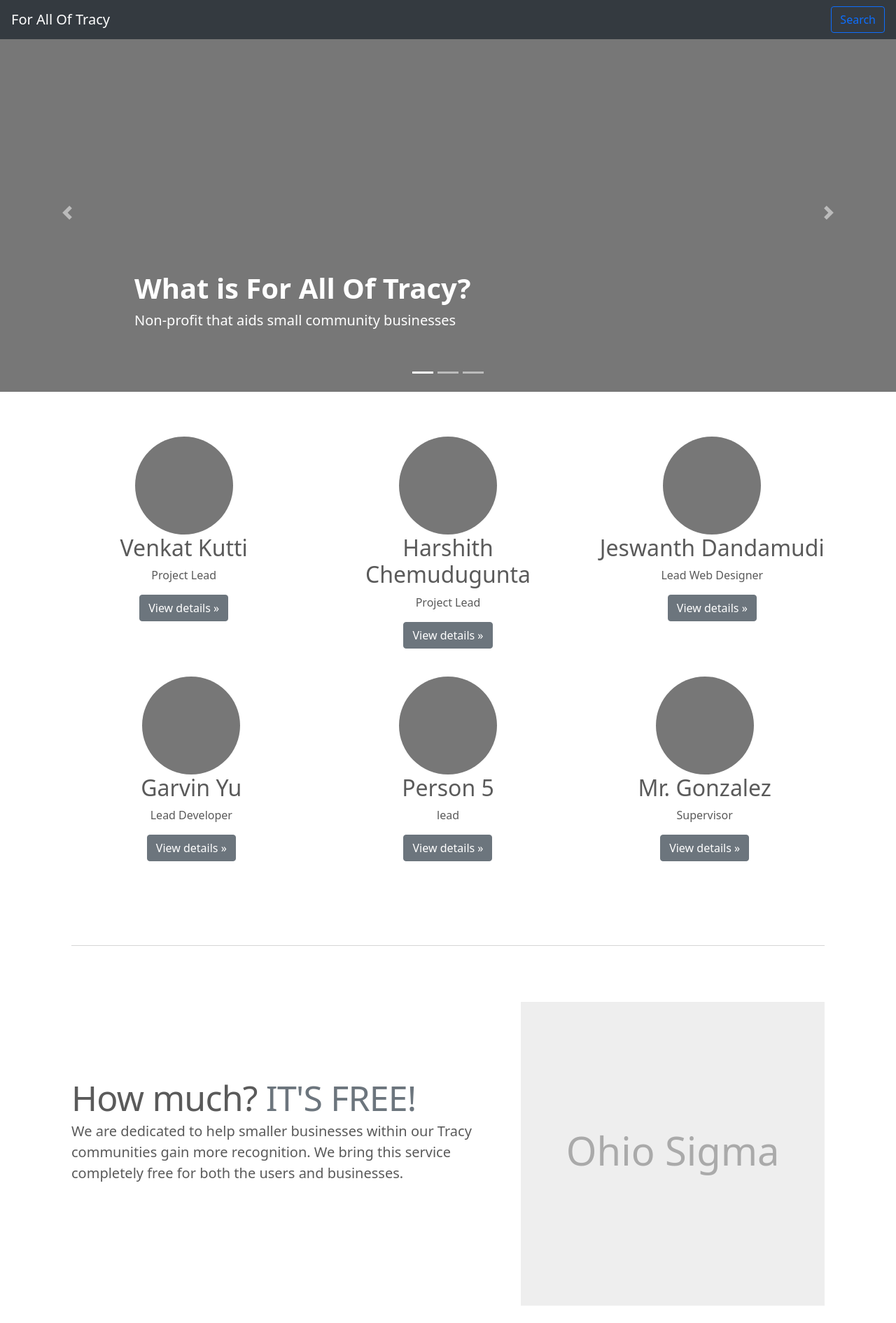
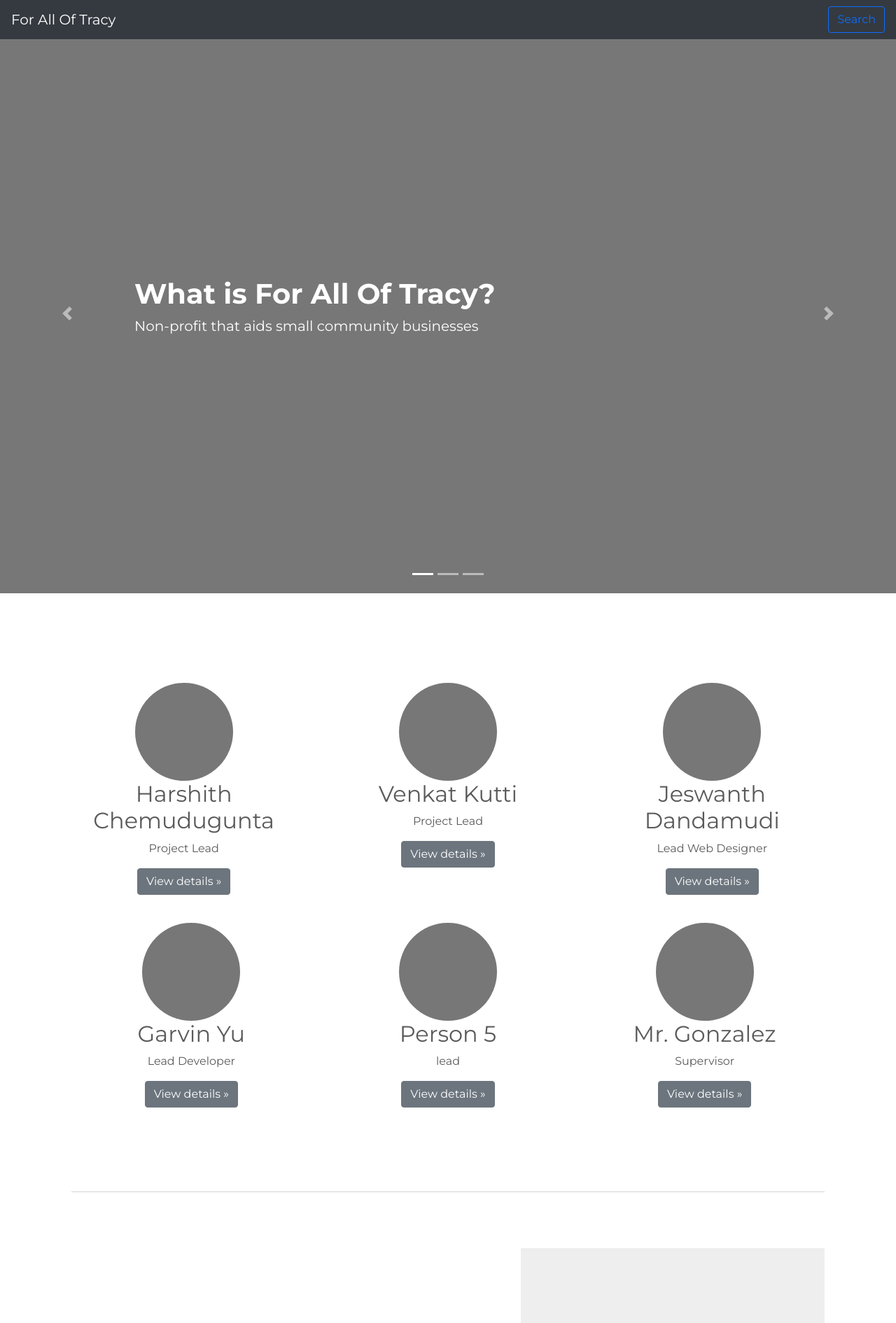
Before and after one commit to Vkutti/projectFAT, a Flask app: page /aboutus in a window 1280 px wide. Shown: the top 1891 px of the page at 70% size. Run offline with Flask 3, Linux system fonts and the light colour scheme; some libraries are stand-ins or nearby versions.

Commit message:
more changes

```diff
--- a/projectFAT/templates/about.html
+++ b/projectFAT/templates/about.html
@@ -9,7 +9,7 @@
   <meta name="generator" content="Hugo 0.72.0">
   <title>Jerry's CONTRIBUTION</title>
   <link rel="icon" type="image/x-icon" href="https://cdn4.iconfinder.com/data/icons/new-google-logo-2015/400/new-google-favicon-512.png">
-
+  <link href="https://fonts.googleapis.com/css2?family=Montserrat:wght@400;700&display=swap" rel="stylesheet">
   <link rel="canonical" href="https://v5.getbootstrap.com/docs/5.0/examples/carousel/">
 
   <link rel="stylesheet" href="https://stackpath.bootstrapcdn.com/bootstrap/5.0.0-alpha1/css/bootstrap.min.css"
@@ -22,6 +22,10 @@
     crossorigin="anonymous"></script>
 
   <style>
+
+      body {
+    font-family: 'Montserrat', sans-serif;
+    }
     .bd-placeholder-img {
       font-size: 1.125rem;
       text-anchor: middle;
@@ -44,16 +48,17 @@
     }
 
     .carousel {
-      margin-bottom: 4rem;
+      margin-bottom: 8rem;
     }
 
     .carousel-caption {
-      bottom: 3rem;
+      bottom: 16rem;
       z-index: 10;
     }
 
     .carousel-item {
-      height: 32rem;
+      height: 50rem;
+      margin-top: auto;
     }
 
     .carousel-item>img {
@@ -152,6 +157,9 @@
             <div class="carousel-caption text-left">
               <h1><b>What is For All Of Tracy?</b></h1>
               <p>Non-profit that aids small community businesses</p>
+              <br>
+              <br>
+              <br>
             </div>
           </div>
         </div>
@@ -164,6 +172,9 @@
             <div class="carousel-caption">
               <h1>Who Started For All Of Tracy?</h1>
               <p>Students in the Hack Club at John C. Kimball highschool</p>
+              <br>
+              <br>
+              <br>
             </div>
           </div>
         </div>
@@ -200,7 +211,7 @@
             <rect width="100%" height="100%" fill="#777" />
           </svg>
 
-          <h2>Venkat Kutti</h2>
+          <h2>Harshith Chemudugunta</h2>
           <p>Project Lead</p>
           <p><a class="btn btn-secondary" href="#" role="button">View details &raquo;</a></p>
         </div>
@@ -211,7 +222,7 @@
             <rect width="100%" height="100%" fill="#777" />
           </svg>
 
-          <h2>Harshith Chemudugunta</h2>
+          <h2>Venkat Kutti</h2>
           <p>Project Lead</p>
           <p><a class="btn btn-secondary" href="#" role="button">View details &raquo;</a></p>
         </div>
```
